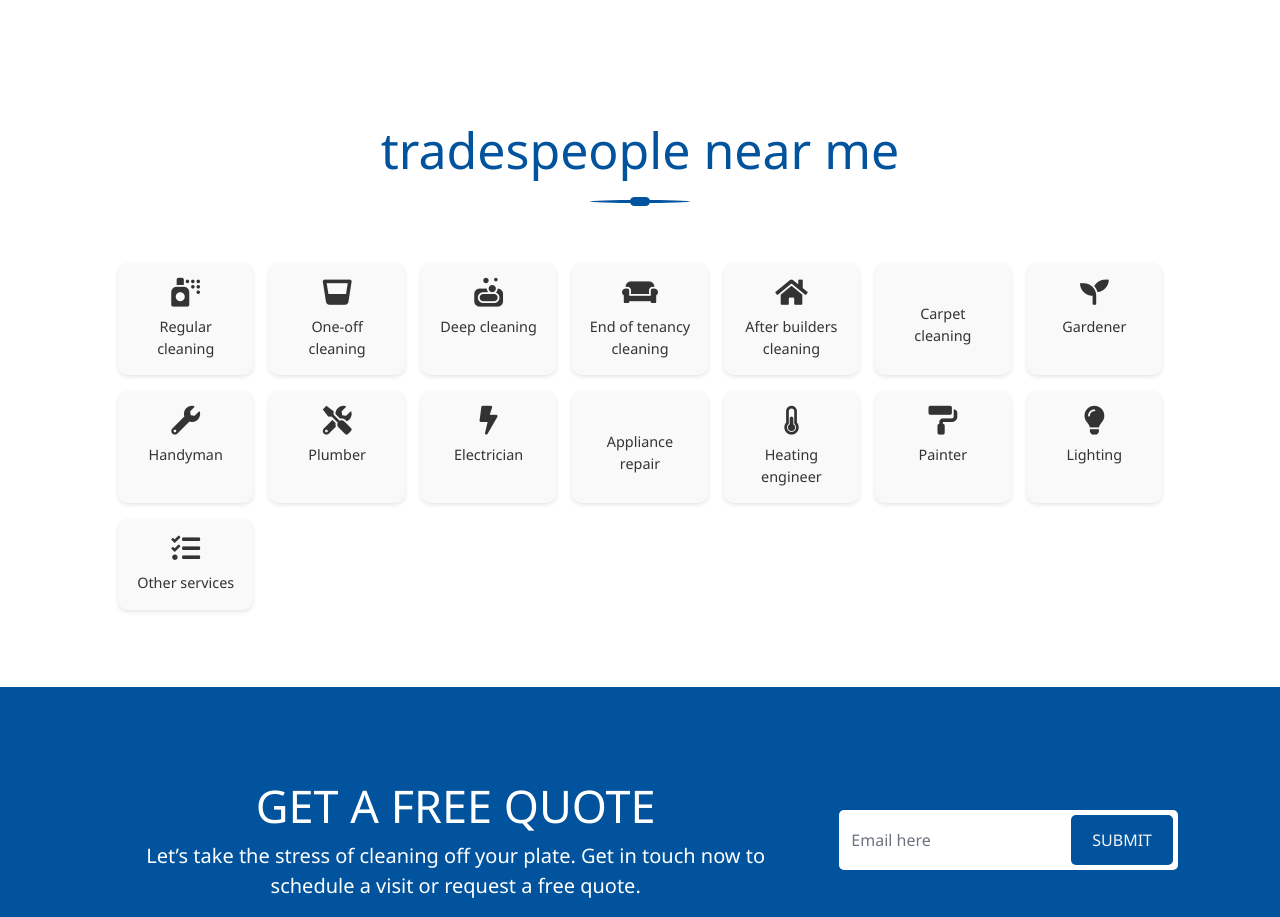
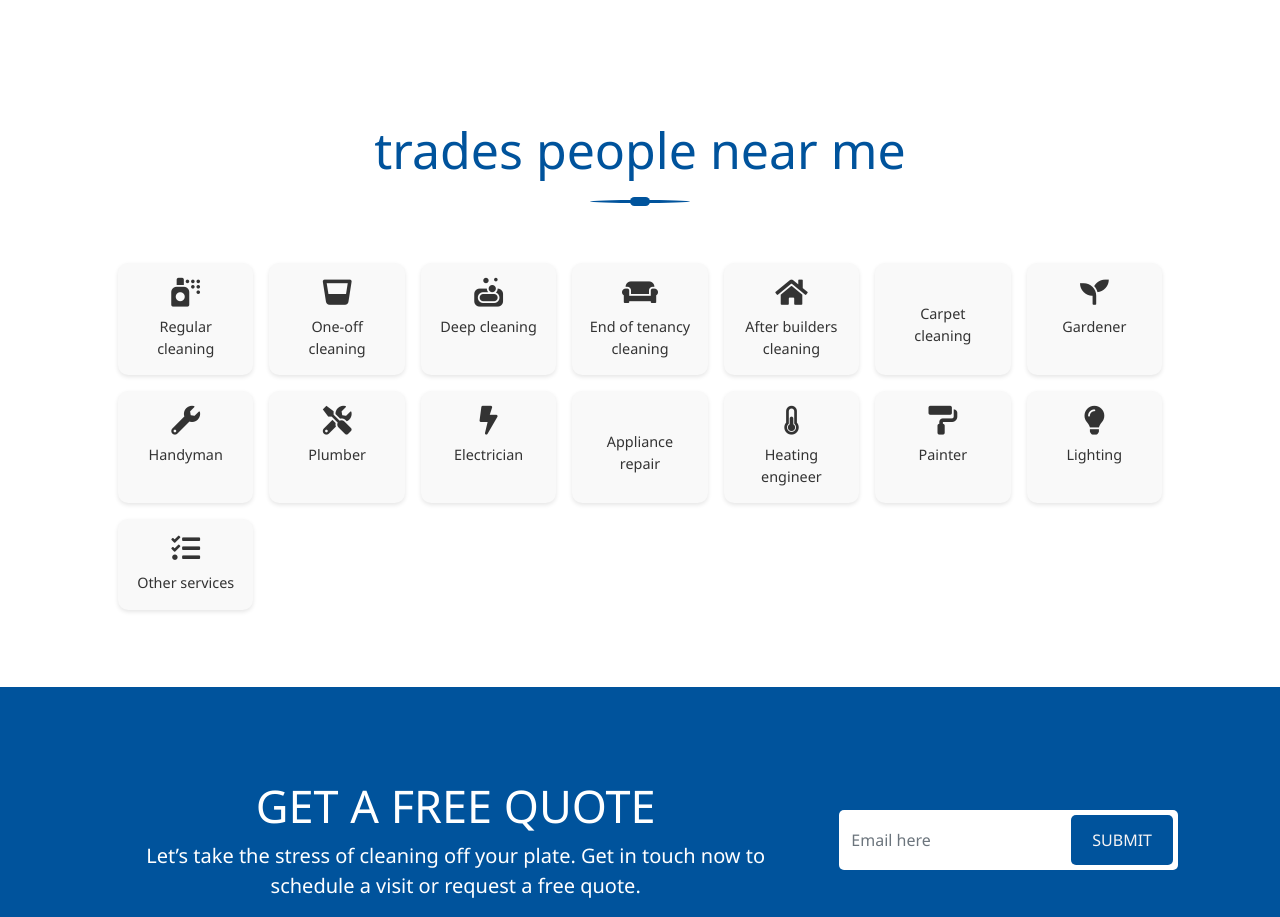
Before and after one commit to p8devbro/timeless-tidy, a plain HTML site: page index.html in a window 1280 px wide. Shown: the part 4440-5357 px from the top of the page. Drawn offline with nearby package versions, Linux system fonts and the light colour scheme; some icons are missing.

Commit message:
Update index.html

```diff
--- a/index.html
+++ b/index.html
@@ -497,7 +497,7 @@
             <div class="price">
                 <div class="container">
                     <div class="section-header">
-                        <h2>tradespeople near me</h2>
+                        <h2>trades people near me</h2>
                     </div>
 
     <div class="grid">
```
